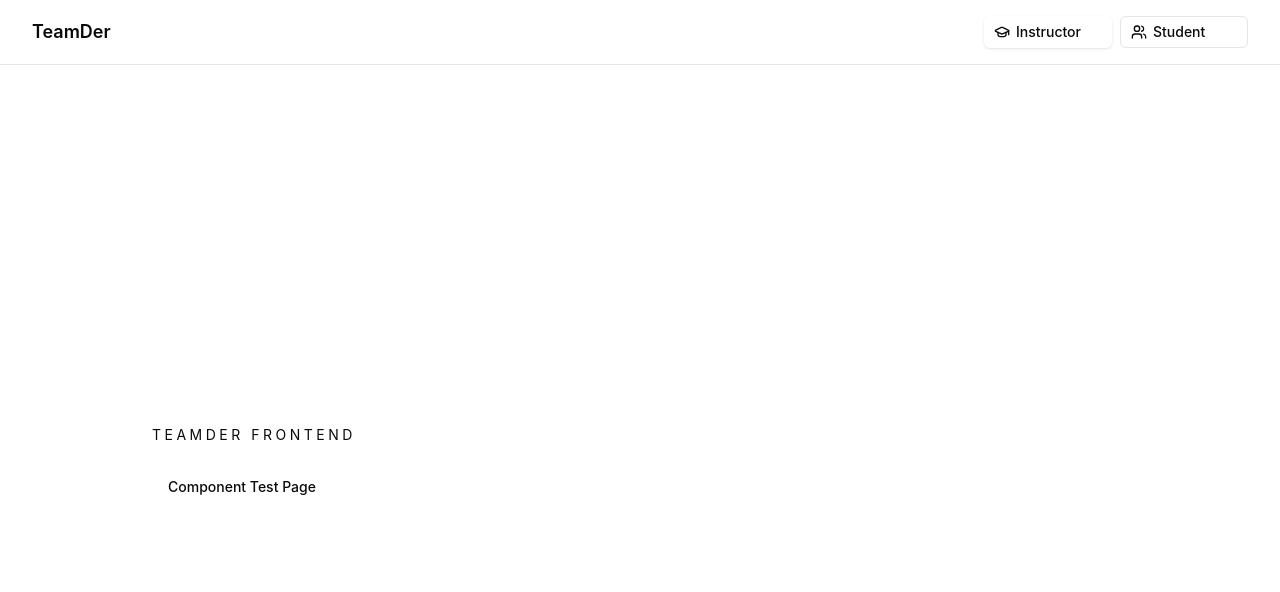
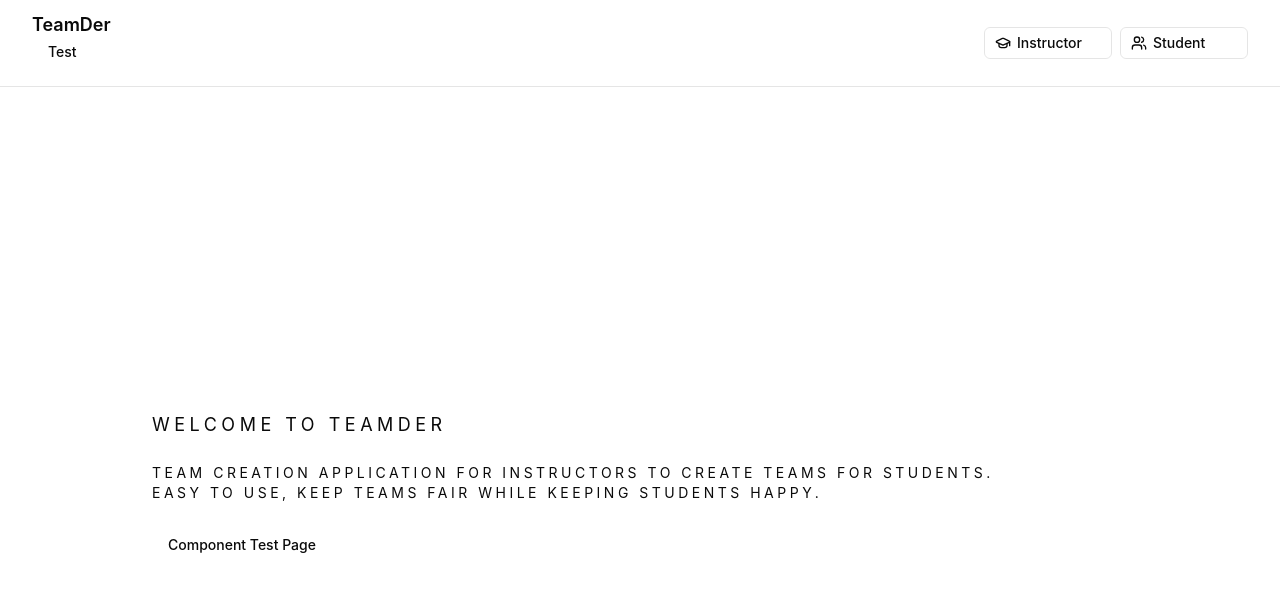
Before and after one commit to jerememetan/TeamderESD, a React (Vite) app in the folder frontend/: page / in a window 1280 px wide. Shown: the top 592 px of the page. Built offline with nearby package versions, Linux system fonts and the light colour scheme.

Commit message:
CHORE (Navbar) Updated Navbar, Added Instructor and Student Dashboard page

```diff
--- a/frontend/src/app/layouts/AppShell.jsx
+++ b/frontend/src/app/layouts/AppShell.jsx
@@ -5,16 +5,16 @@ import { cn } from "../../components/ui/utils";
 
 const navItems = [
   {
-    to: "/",
+    to: "/instructor",
     label: "Instructor",
     icon: GraduationCap,
-    match: (pathname) => pathname === "/",
+    match: (pathname) => pathname === "/instructor",
   },
   {
-    to: "/test",
+    to: "/student",
     label: "Student",
     icon: Users,
-    match: (pathname) => pathname.startsWith("/test"),
+    match: (pathname) => pathname.startsWith("/student"),
   },
 ];
 
@@ -25,13 +25,15 @@ function AppShell() {
     <div className="min-h-screen bg-muted/30 text-foreground">
       <header className="sticky top-0 z-40 border-b bg-background/95 backdrop-blur supports-[backdrop-filter]:bg-background/80">
         <div className="mx-auto flex max-w-7xl items-center justify-between gap-4 px-4 py-4 sm:px-6 lg:px-8">
-          <div className="flex items-center gap-3">
+
             <div>
               <h1 className="text-lg font-semibold leading-none">
                 TeamDer
               </h1>
+                <Button asChild>
+                <Link to="/test">Test</Link>
+                </Button>
             </div>
-          </div>
 
           <nav className="flex flex-wrap items-center gap-2">
             {navItems.map((item) => {
--- a/frontend/src/pages/HomePage.jsx
+++ b/frontend/src/pages/HomePage.jsx
@@ -5,8 +5,14 @@ function HomePage() {
   return (
     <main className="min-h-screen bg-background text-foreground">
       <section className="mx-auto flex min-h-screen max-w-5xl flex-col justify-center gap-6 px-6 py-16">
+        <p className="text-lg uppercase tracking-[0.25em] ">
+          Welcome to TeamDer
+        </p>
         <p className="text-sm uppercase tracking-[0.25em] text-muted-foreground">
-          Teamder Frontend
+          Team creation application for instructors to create teams for students.
+          <br/>
+          Easy to use, Keep teams fair while keeping students happy.
+
         </p>
         <div className="flex gap-3">
           <Button asChild>
--- a/frontend/src/pages/InstructorDashboard.jsx
+++ b/frontend/src/pages/InstructorDashboard.jsx
@@ -0,0 +1,8 @@
+function InstructorDashboard(){
+
+    return (
+        <h1>This is the instructor dashboard!!</h1>
+    )
+}
+
+export default InstructorDashboard
--- a/frontend/src/pages/StudentDashboard.jsx
+++ b/frontend/src/pages/StudentDashboard.jsx
@@ -0,0 +1,8 @@
+function StudentDashBoard(){
+
+    return (
+        <h1>This is the student dashboard!!</h1>
+    )
+}
+
+export default StudentDashBoard
```
Also changed, not shown: frontend/src/App.jsx (+10 -0 lines).
